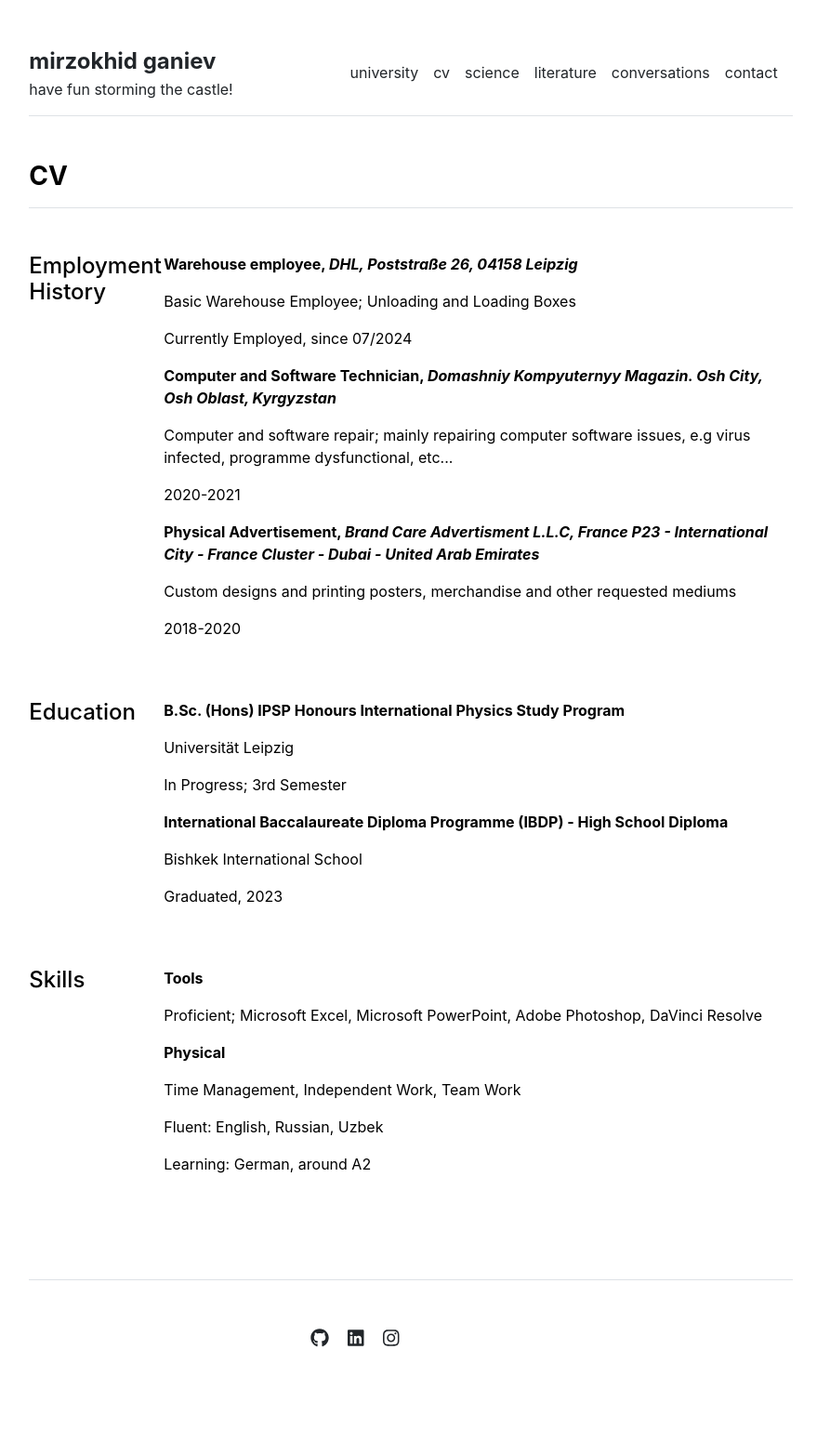
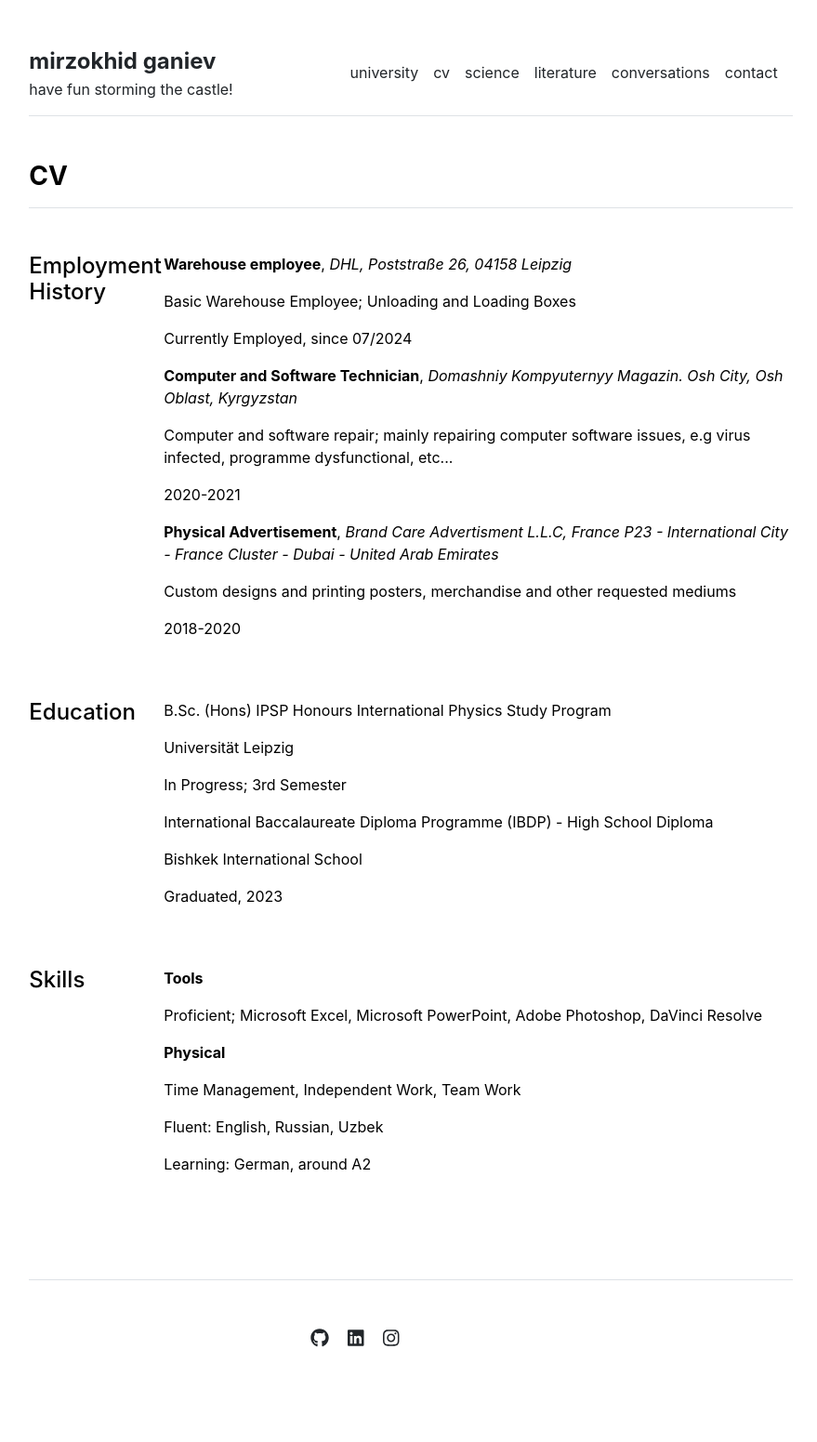
Before and after one commit to Mirzokhid/mirzokhid.github.io, a Jekyll site: the page built from cv.md, in a window 1280 px wide. Shown: the whole page at 93% size, without its empty margins (198-1077 px from the left). Built offline with Jekyll 4.4.1, drawn with Linux system fonts in a browser that asks for light colours.

Commit message:
Update cv.html

```diff
--- a/_layouts/cv.html
+++ b/_layouts/cv.html
@@ -13,7 +13,7 @@
       </div>
       <div class="col-md-10">
         {% for section in site.data.cv.employment_history %}
-          <p class="fw-bold">{{ section.title }}, <i>{{ section.company }}</i></p>
+          <p><b>{{ section.title }}</b>, <i>{{ section.company }}</i></p>
           <p>{{ section.description }}</p>
           <p>{{ section.status }}</p>
         {% endfor %}
@@ -25,7 +25,7 @@
       </div>
       <div class="col-md-10">
         {% for section in site.data.cv.education %}
-          <p class="fw-bold">{{ section.title }}</p>
+          <p>{{ section.title }}</p>
           <p>{{ section.description }}</p>
           <p>{{ section.status }}</p>
         {% endfor %}
```
